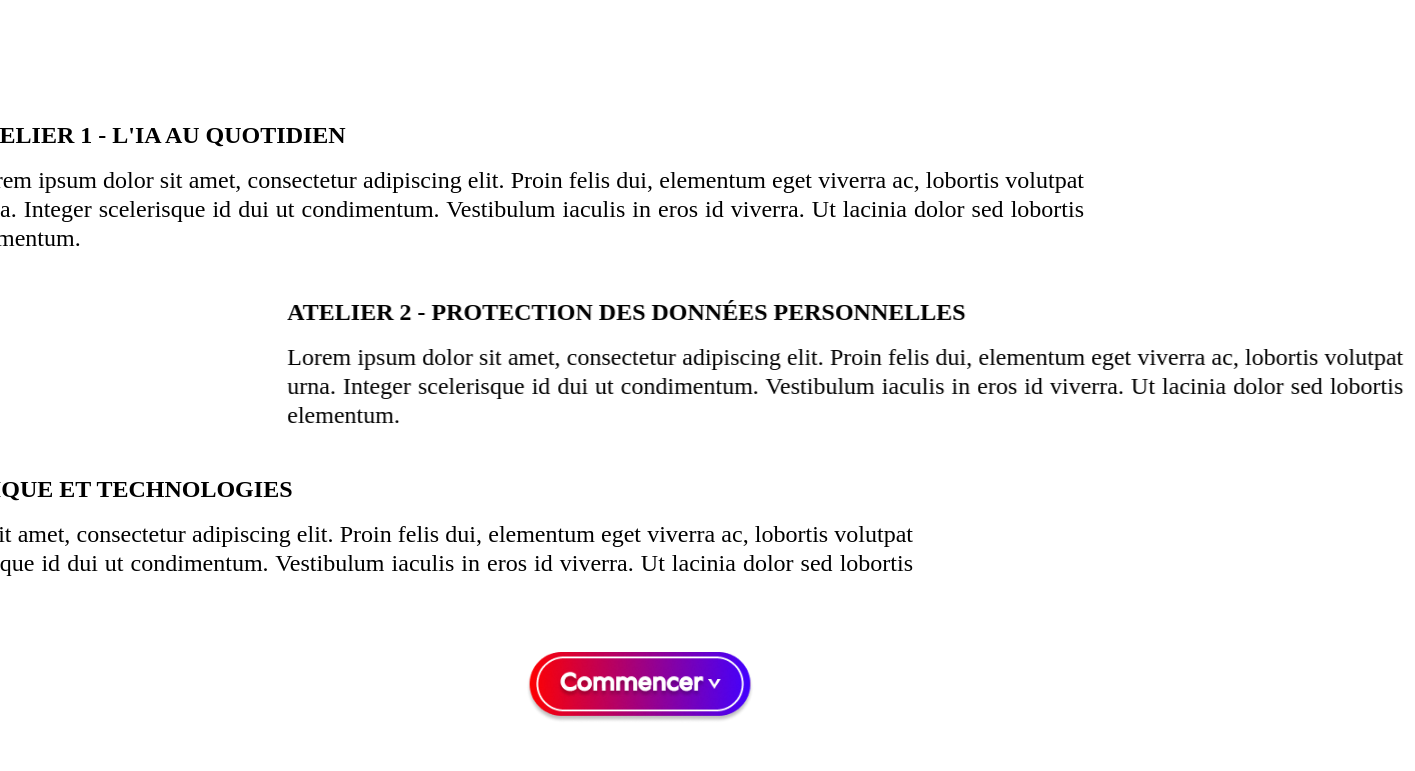
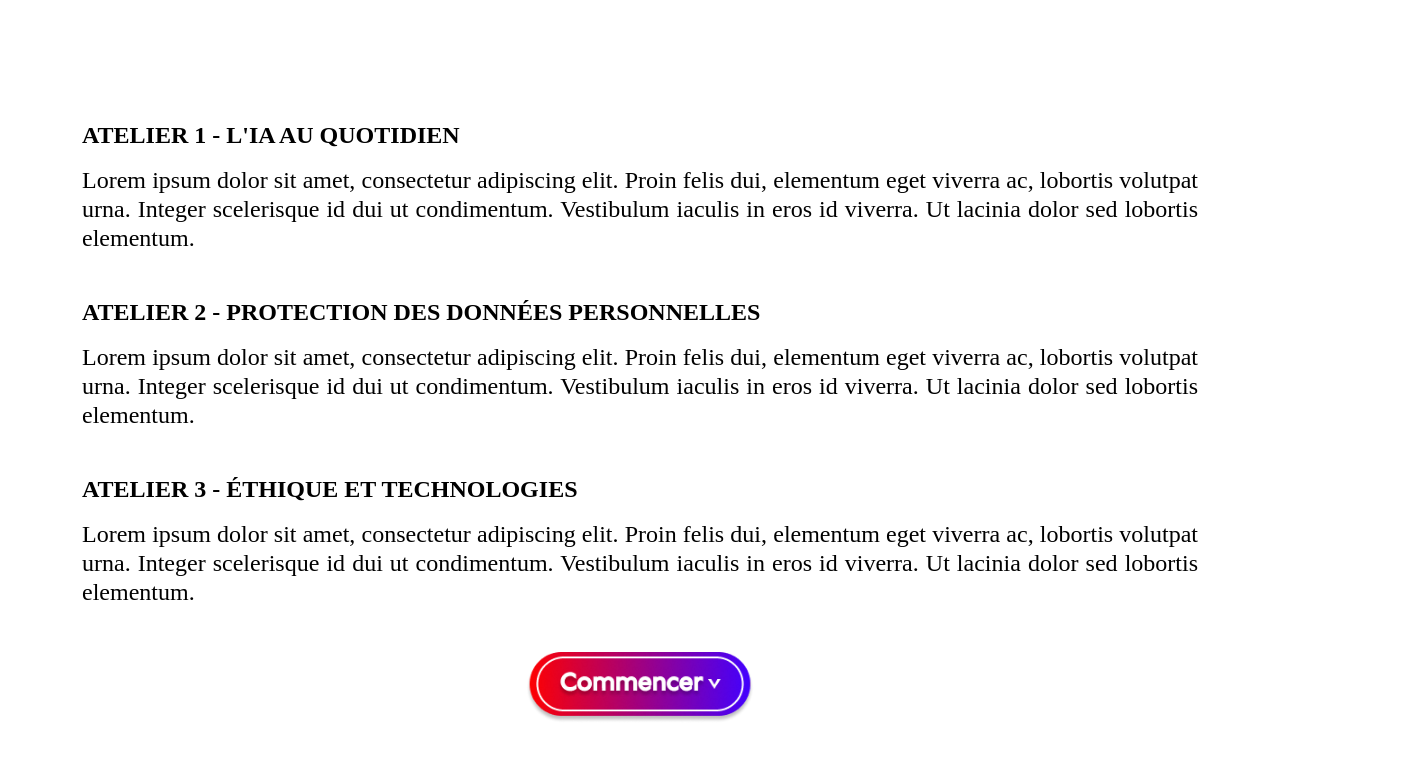
Before and after one commit to Generation-IA/Vulgarization-kit, a React (Create React App) app in the folder kit/: page / in a window 1280 px wide. Shown: the part 2320-3091 px from the top of the page, 1415 px wide, since content can reach past the window. Built offline with nearby package versions, Linux system fonts and the light colour scheme; what webfontloader would draw is missing.

Commit message:
Added react reveal

```diff
--- a/kit/package.json
+++ b/kit/package.json
@@ -16,6 +16,7 @@
     "react": "^17.0.2",
     "react-bootstrap": "^2.2.1",
     "react-dom": "^17.0.2",
+    "react-reveal": "^1.2.2",
     "react-scripts": "5.0.0",
     "react-scroll-parallax": "^3.0.5",
     "text-scrambler": "^0.0.6",
--- a/kit/src/Decouverte.js
+++ b/kit/src/Decouverte.js
@@ -8,6 +8,7 @@ import "bootstrap/dist/css/bootstrap.css";
 import { Container, Col, Row } from "react-bootstrap";
 import { Parallax } from 'react-scroll-parallax';
 import { ParallaxProvider } from 'react-scroll-parallax';
+import Bounce from 'react-reveal/Bounce';
 
 class Decouverte extends React.Component {
 
@@ -83,41 +84,23 @@ class Decouverte extends React.Component {
                     </Col>
                 </Row>
                 <Row>
-                    <ParallaxProvider>
-                        <Parallax
-                            className="custom-class"
-                            translateX={['30%', '-10%']}
-                            tagOuter="figure"
-                        >
+                    <Bounce right>
                         <p className='atintro'><strong>ATELIER 1 - L'IA AU QUOTIDIEN</strong></p>
                         {this.text()}
-                        </Parallax>
-                    </ParallaxProvider>
+                    </Bounce>
                 </Row>
                 <Row>
-                    <ParallaxProvider>
-                        <Parallax
-                            className="custom-class"
-                            translateX={['-25%', '18%']}
-                            tagOuter="figure"
-                        >
+                    <Bounce left>
                         <p className='atintro'><strong>ATELIER 2 - PROTECTION DES DONNÉES PERSONNELLES</strong></p>
                         {this.text()}
-                        </Parallax>
-                    </ParallaxProvider>
+                    </Bounce>
 
                 </Row>
                 <Row>
-                    <ParallaxProvider>
-                        <Parallax
-                            className="custom-class"
-                            translateX={['20%', '-25%']}
-                            tagOuter="figure"
-                        >
+                    <Bounce right>
                         <p className='atintro'><strong>ATELIER 3 - ÉTHIQUE ET TECHNOLOGIES</strong></p>
                         {this.text()}
-                        </Parallax>
-                    </ParallaxProvider>
+                    </Bounce>
                 </Row>
                 <img src={decouv} className='decouv' alt='decouv'></img>
             </Container>
```
Lines whose indentation alone changed are shown as unchanged.
